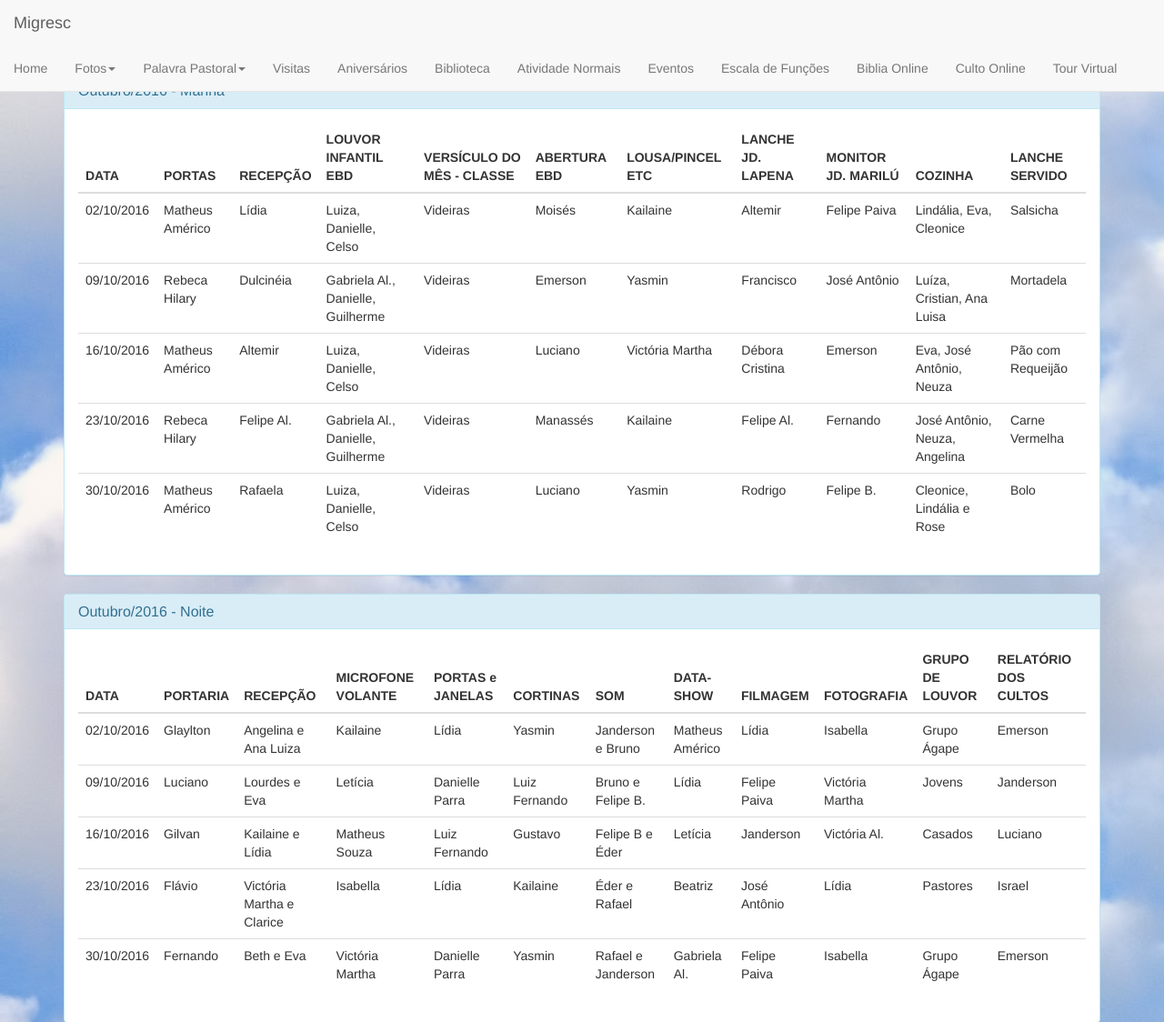
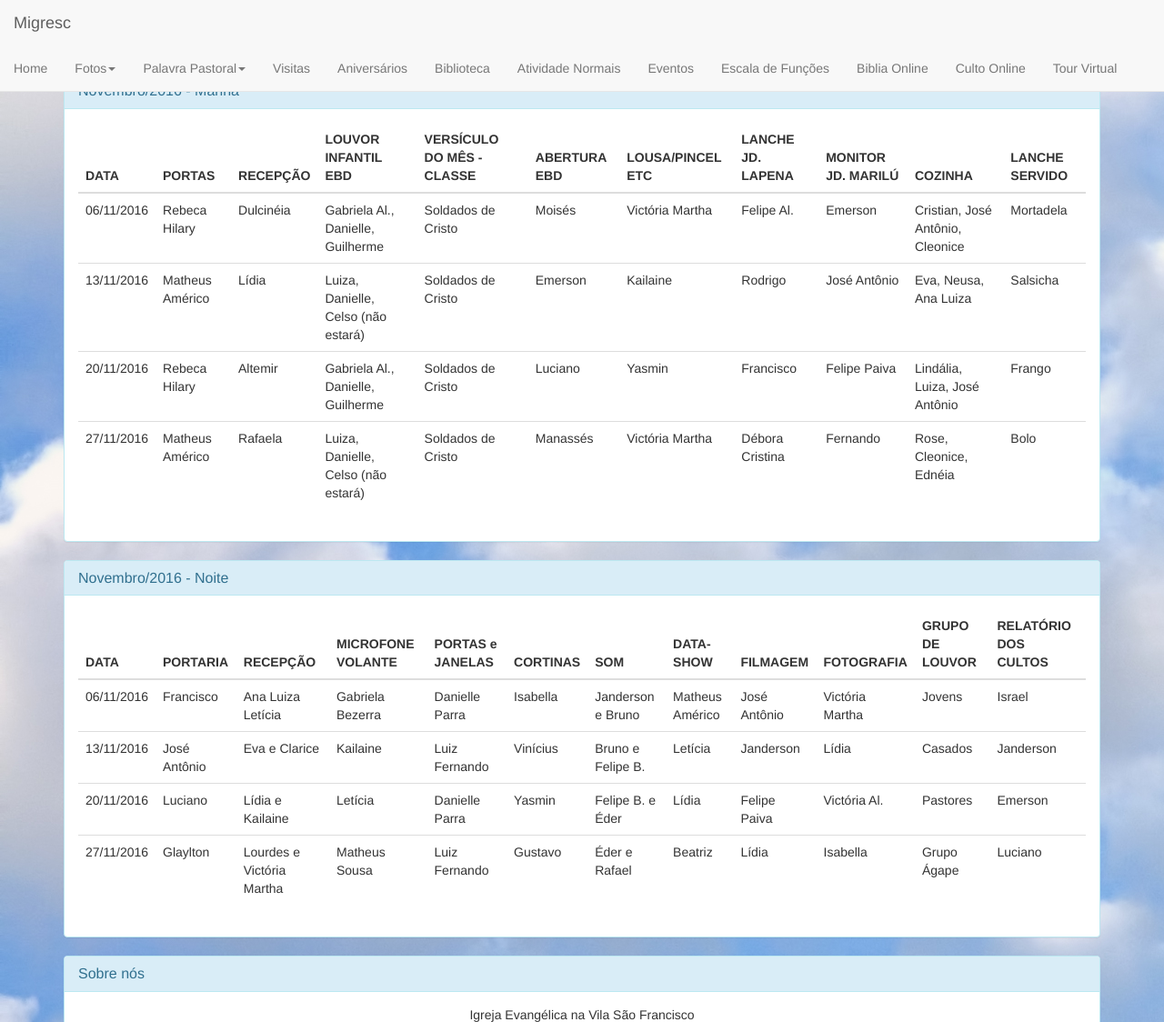
Before and after one commit to Migresc/migresc_site, a PHP site: page /escalaGeral.php in a window 1280 px wide. Shown: the top 1124 px of the page at 91% size. Run offline with PHP 8.4, Linux system fonts and the light colour scheme; some libraries are stand-ins or nearby versions.

Commit message:
Atualização da escala

```diff
--- a/escalaGeral.php
+++ b/escalaGeral.php
@@ -2,7 +2,7 @@
 <div class="panel panel-info">
     <!-- Default panel contents -->
     <div class="panel-heading">
-        <h3 class="panel-title">Outubro/2016 - Manhã</h3>
+        <h3 class="panel-title">Novembro/2016 - Manhã</h3>
     </div>
     <div class="panel-body">
         <div class="table-responsive">
@@ -22,68 +22,55 @@
          	 	 <th>LANCHE SERVIDO</th>
         	 </thead>
          	 <tr>
-           <td>02/10/2016</td>
+        	 	 <td>06/11/2016</td>
+        	 	 <td>Rebeca Hilary</td>
+        	 	 <td>Dulcinéia</td>
+        	 	 <td>Gabriela Al., Danielle, Guilherme</td>
+        	 	 <td>Soldados de Cristo</td>
+        	 	 <td>Moisés</td>
+        	 	 <td>Victória Martha</td>
+        	 	 <td>Felipe Al.</td>
+        	 	 <td>Emerson</td>
+        	 	 <td>Cristian, José Antônio, Cleonice</td>
+        	 	 <td>Mortadela</td>
+         	 </tr>
+         	 <tr>
+        	 	 <td>13/11/2016</td>
         	 	 <td>Matheus Américo</td>
         	 	 <td>Lídia</td>
-           <td>Luiza, Danielle, Celso</td>
-           <td>Videiras</td>
-           <td>Moisés</td>
+        	 	 <td>Luiza, Danielle, Celso (não estará)</td>
+        	 	 <td>Soldados de Cristo</td>
+        	 	 <td>Emerson</td>
         	 	 <td>Kailaine</td>
-           <td>Altemir</td>
-           <td>Felipe Paiva</td>
-           <td>Lindália, Eva, Cleonice</td>
+        	 	 <td>Rodrigo</td>
+        	 	 <td>José Antônio</td>
+        	 	 <td>Eva, Neusa, Ana Luiza</td>
         	 	 <td>Salsicha</td>
          	 </tr>
          	 <tr>
-           <td>09/10/2016</td>
+        	 	 <td>20/11/2016</td>
         	 	 <td>Rebeca Hilary</td>
-           <td>Dulcinéia</td>
+        	 	 <td>Altemir</td>
         	 	 <td>Gabriela Al., Danielle, Guilherme</td>
-           <td>Videiras</td>
-           <td>Emerson</td>
+        	 	 <td>Soldados de Cristo</td>
+        	 	 <td>Luciano</td>
         	 	 <td>Yasmin</td>
         	 	 <td>Francisco</td>
-           <td>José Antônio</td>
-           <td>Luíza, Cristian, Ana Luisa</td>
-           <td>Mortadela</td>
+        	 	 <td>Felipe Paiva</td>
+        	 	 <td>Lindália, Luiza, José Antônio</td>
+        	 	 <td>Frango</td>
          	 </tr>
          	 <tr>
-           <td>16/10/2016</td>
+        	 	 <td>27/11/2016</td>
         	 	 <td>Matheus Américo</td>
-           <td>Altemir</td>
-           <td>Luiza, Danielle, Celso</td>
-           <td>Videiras</td>
-           <td>Luciano</td>
+        	 	 <td>Rafaela</td>
+        	 	 <td>Luiza, Danielle, Celso (não estará)</td>
+        	 	 <td>Soldados de Cristo</td>
+        	 	 <td>Manassés</td>
         	 	 <td>Victória Martha</td>
         	 	 <td>Débora Cristina</td>
-           <td>Emerson</td>
-           <td>Eva, José Antônio, Neuza</td>
-           <td>Pão com Requeijão</td>
-          </tr>
-          <tr>
-           <td>23/10/2016</td>
-           <td>Rebeca Hilary</td>
-           <td>Felipe Al.</td>
-           <td>Gabriela Al., Danielle, Guilherme</td>
-           <td>Videiras</td>
-           <td>Manassés</td>
-           <td>Kailaine</td>
-           <td>Felipe Al.</td>
         	 	 <td>Fernando</td>
-           <td>José Antônio, Neuza, Angelina</td>
-           <td>Carne Vermelha</td>
-          </tr>
-          <tr>
-           <td>30/10/2016</td>
-           <td>Matheus Américo</td>
-           <td>Rafaela</td>
-           <td>Luiza, Danielle, Celso</td>
-           <td>Videiras</td>
-           <td>Luciano</td>
-           <td>Yasmin</td>
-           <td>Rodrigo</td>
-           <td>Felipe B.</td>
-           <td>Cleonice, Lindália e Rose</td>
+        	 	 <td>Rose, Cleonice, Ednéia</td>
         	 	 <td>Bolo</td>
          	 </tr>
         </table>
@@ -93,7 +80,7 @@
 </p>
 <div class="panel panel-info">
     <div class="panel-heading">
-        <h3 class="panel-title">Outubro/2016 - Noite</h3>
+        <h3 class="panel-title">Novembro/2016 - Noite</h3>
     </div>
 
     <div class="panel-body">
@@ -115,74 +102,60 @@
              	 	 <th>RELATÓRIO DOS CULTOS</th>
             	 </thead>
              	 <tr>
-            	 	 <td>02/10/2016</td>
-            	 	 <td>Glaylton</td>
-            	 	 <td>Angelina e Ana Luiza</td>
-            	 	 <td>Kailaine</td>
-            	 	 <td>Lídia</td>
-            	 	 <td>Yasmin</td>
+            	 	 <td>06/11/2016</td>
+            	 	 <td>Francisco</td>
+            	 	 <td>Ana Luiza Letícia</td>
+            	 	 <td>Gabriela Bezerra</td>
+            	 	 <td>Danielle Parra</td>
+            	 	 <td>Isabella</td>
             	 	 <td>Janderson e Bruno</td>
             	 	 <td>Matheus Américo</td>
+            	 	 <td>José Antônio</td>
+            	 	 <td>Victória Martha</td>
+            	 	 <td>Jovens</td>
+            	 	 <td>Israel</td>
+             	 </tr>
+             	 <tr>
+            	 	 <td>13/11/2016</td>
+            	 	 <td>José Antônio</td>
+            	 	 <td>Eva e Clarice</td>
+            	 	 <td>Kailaine</td>
+            	 	 <td>Luiz Fernando</td>
+            	 	 <td>Vinícius</td>
+            	 	 <td>Bruno e Felipe B.</td>
+            	 	 <td>Letícia</td>
+            	 	 <td>Janderson</td>
+            	 	 <td>Lídia</td>
+            	 	 <td>Casados</td>
+            	 	 <td>Janderson</td>
+             	 </tr>
+             	 <tr>
+            	 	 <td>20/11/2016</td>
+            	 	 <td>Luciano</td>
+            	 	 <td>Lídia e Kailaine</td>
+            	 	 <td>Letícia</td>
+            	 	 <td>Danielle Parra</td>
+            	 	 <td>Yasmin</td>
+            	 	 <td>Felipe B. e Éder</td>
+            	 	 <td>Lídia</td>
+            	 	 <td>Felipe Paiva</td>
+            	 	 <td>Victória Al.</td>
+            	 	 <td>Pastores</td>
+            	 	 <td>Emerson</td>
+             	 </tr>
+             	 <tr>
+            	 	 <td>27/11/2016</td>
+            	 	 <td>Glaylton</td>
+            	 	 <td>Lourdes e Victória Martha</td>
+            	 	 <td>Matheus Sousa</td>
+            	 	 <td>Luiz Fernando</td>
+            	 	 <td>Gustavo</td>
+            	 	 <td>Éder e Rafael</td>
+            	 	 <td>Beatriz</td>
             	 	 <td>Lídia</td>
             	 	 <td>Isabella</td>
             	 	 <td>Grupo Ágape</td>
-            	 	 <td>Emerson</td>
-             	 </tr>
-             	 <tr>
-            	 	 <td>09/10/2016</td>
             	 	 <td>Luciano</td>
-            	 	 <td>Lourdes e Eva</td>
-            	 	 <td>Letícia</td>
-            	 	 <td>Danielle Parra</td>
-            	 	 <td>Luiz Fernando</td>
-            	 	 <td>Bruno e Felipe B.</td>
-            	 	 <td>Lídia</td>
-            	 	 <td>Felipe Paiva</td>
-            	 	 <td>Victória Martha</td>
-            	 	 <td>Jovens</td>
-            	 	 <td>Janderson</td>
-             	 </tr>
-             	 <tr>
-            	 	 <td>16/10/2016</td>
-            	 	 <td>Gilvan</td>
-            	 	 <td>Kailaine e Lídia</td>
-            	 	 <td>Matheus Souza</td>
-            	 	 <td>Luiz Fernando</td>
-            	 	 <td>Gustavo</td>
-            	 	 <td>Felipe B e Éder</td>
-            	 	 <td>Letícia</td>
-            	 	 <td>Janderson</td>
-            	 	 <td>Victória Al.</td>
-            	 	 <td>Casados</td>
-            	 	 <td>Luciano</td>
-             	 </tr>
-             	 <tr>
-            	 	 <td>23/10/2016</td>
-            	 	 <td>Flávio</td>
-            	 	 <td>Victória Martha e Clarice</td>
-            	 	 <td>Isabella</td>
-            	 	 <td>Lídia</td>
-            	 	 <td>Kailaine</td>
-            	 	 <td>Éder e Rafael</td>
-            	 	 <td>Beatriz</td>
-            	 	 <td>José Antônio</td>
-            	 	 <td>Lídia</td>
-            	 	 <td>Pastores</td>
-            	 	 <td>Israel</td>
-             	 </tr>
-             	 <tr>
-            	 	 <td>30/10/2016</td>
-            	 	 <td>Fernando</td>
-            	 	 <td>Beth e Eva</td>
-            	 	 <td>Victória Martha</td>
-            	 	 <td>Danielle Parra</td>
-            	 	 <td>Yasmin</td>
-            	 	 <td>Rafael e Janderson</td>
-            	 	 <td>Gabriela Al.</td>
-            	 	 <td>Felipe Paiva</td>
-            	 	 <td>Isabella</td>
-            	 	 <td>Grupo Ágape</td>
-            	 	 <td>Emerson</td>
              	 </tr>
             </table>
         </div>
```
Lines whose indentation alone changed are shown as unchanged.
